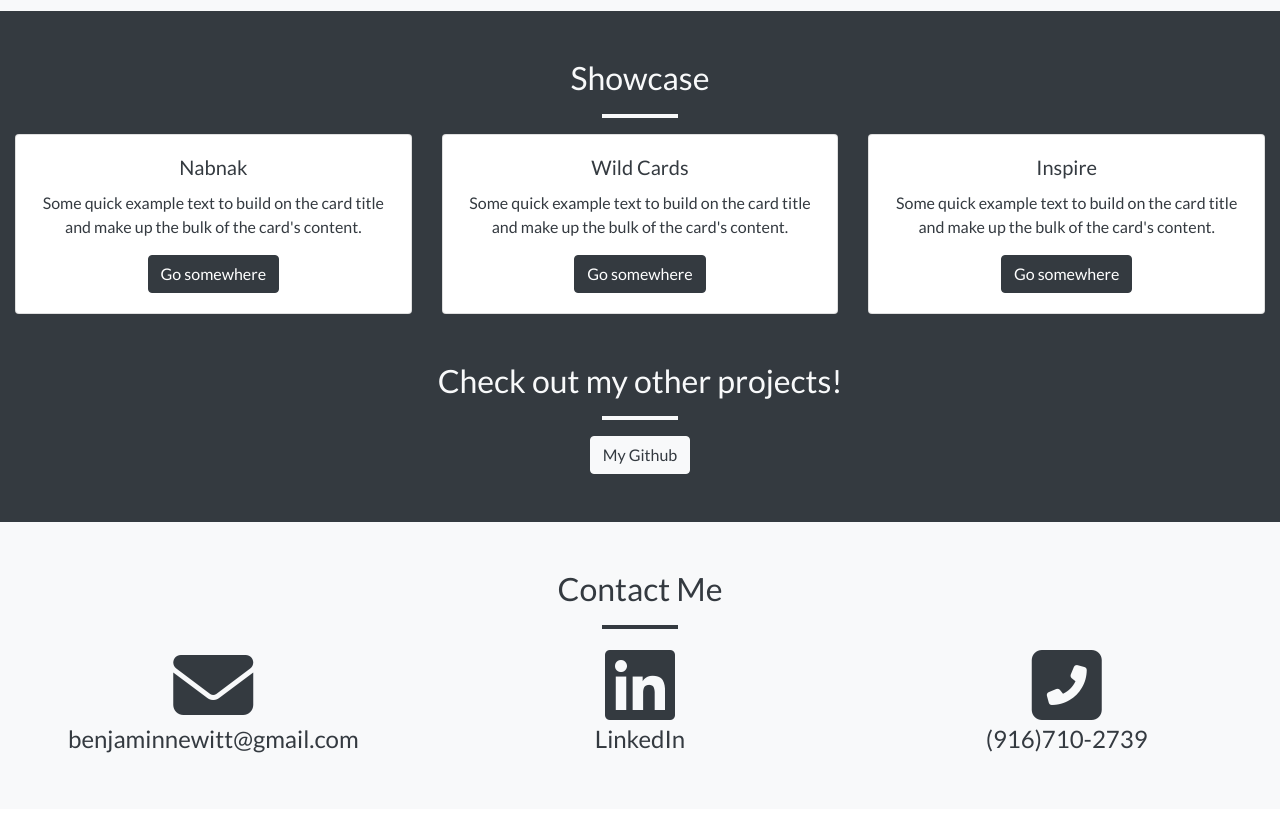
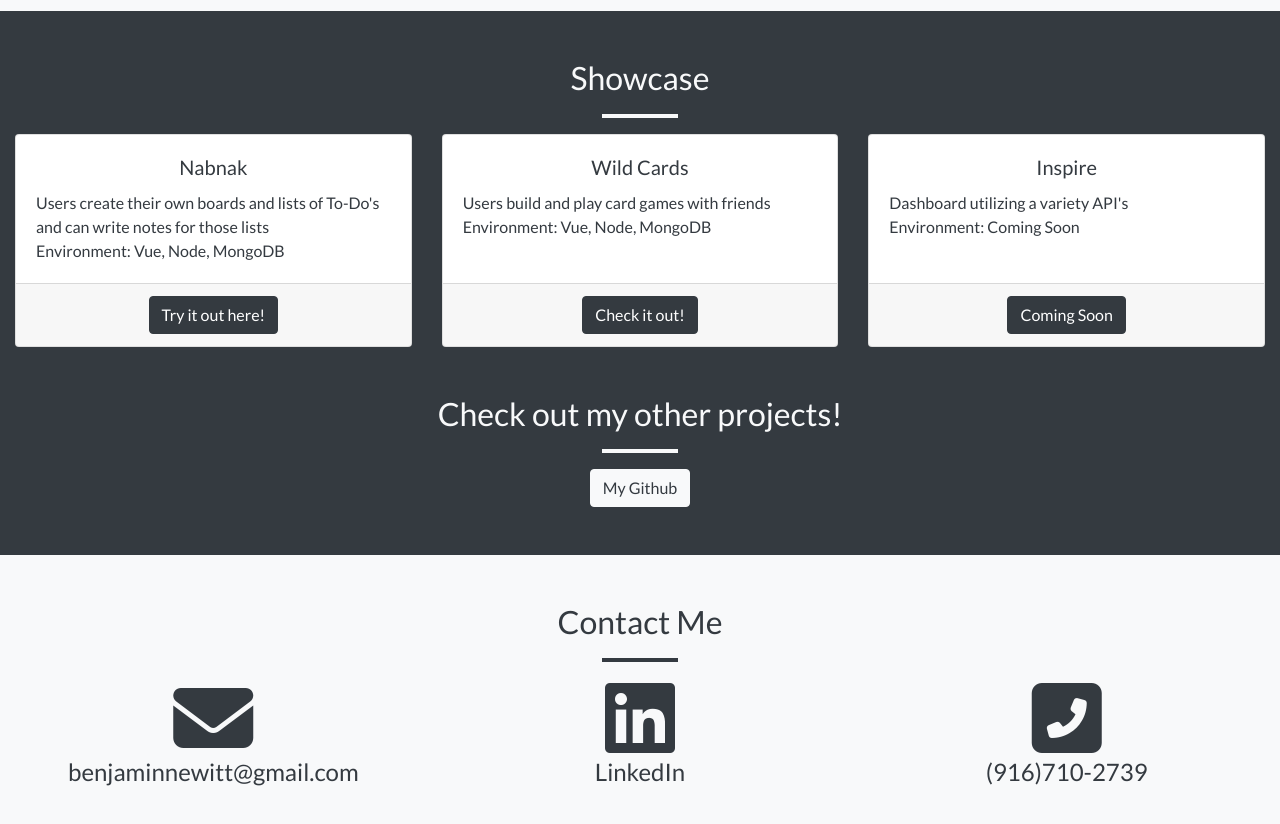
Before and after one commit to BenjaminNewitt/landing_page, a Vue app: page /#/ in a window 1280 px wide. Shown: the part 1700-2524 px from the top of the page. Built offline with nearby package versions, Linux system fonts and the light colour scheme.

Commit message:
furhter adjusts showcase cards

```diff
--- a/src/components/Github.vue
+++ b/src/components/Github.vue
@@ -8,39 +8,49 @@
         </div>
       </div>
       <div class="row">
-        <div class="col-10 m-auto col-sm-6 col-md-4">
-          <div class="card text-dark" style="width: 100%;">
+        <div class="col-10 mx-auto col-sm-6 col-md-4">
+          <div class="card text-dark" style="width: 100%; height: 100%">
             <div class="card-body">
               <h5 class="card-title">Nabnak</h5>
-              <p class="card-text">
-                Some quick example text to build on the card title and make up
-                the bulk of the card's content.
+              <p class="card-text text-left">
+                Users create their own boards and lists of To-Do's and can write
+                notes for those lists
+                <br />
+                Environment: Vue, Node, MongoDB
               </p>
-              <a href="#" class="btn btn-dark">Go somewhere</a>
+            </div>
+            <div class="card-footer">
+              <a href="#" class="btn btn-dark">Try it out here!</a>
             </div>
           </div>
         </div>
-        <div class="col-10 m-auto col-sm-6 col-md-4">
-          <div class="card text-dark" style="width: 100%;">
+        <div class="col-10 mx-auto col-sm-6 col-md-4">
+          <div class="card text-dark" style="width: 100%; height: 100%">
             <div class="card-body">
               <h5 class="card-title">Wild Cards</h5>
-              <p class="card-text">
-                Some quick example text to build on the card title and make up
-                the bulk of the card's content.
+              <p class="card-text text-left">
+                Users build and play card games with friends
+                <br />
+                Environment: Vue, Node, MongoDB
               </p>
-              <a href="#" class="btn btn-dark">Go somewhere</a>
+            </div>
+            <div class="card-footer">
+              <a href="#" class="btn btn-dark">Check it out!</a>
             </div>
           </div>
         </div>
-        <div class="col-10 m-auto col-sm-6 col-md-4">
-          <div class="card text-dark" style="width: 100%;">
+        <div class="col-10 mx-auto col-sm-6 col-md-4">
+          <div class="card text-dark" style="width: 100%; height: 100%">
             <div class="card-body">
               <h5 class="card-title">Inspire</h5>
-              <p class="card-text">
-                Some quick example text to build on the card title and make up
-                the bulk of the card's content.
+              <p class="card-text text-left">
+                Dashboard utilizing a variety API's
+                <br />
+                Environment: Coming Soon
               </p>
-              <a href="#" class="btn btn-dark">Go somewhere</a>
+            </div>
+            <div class="card-footer">
+              <a href="#" class="btn btn-dark">Coming Soon</a>
             </div>
           </div>
         </div>
```
